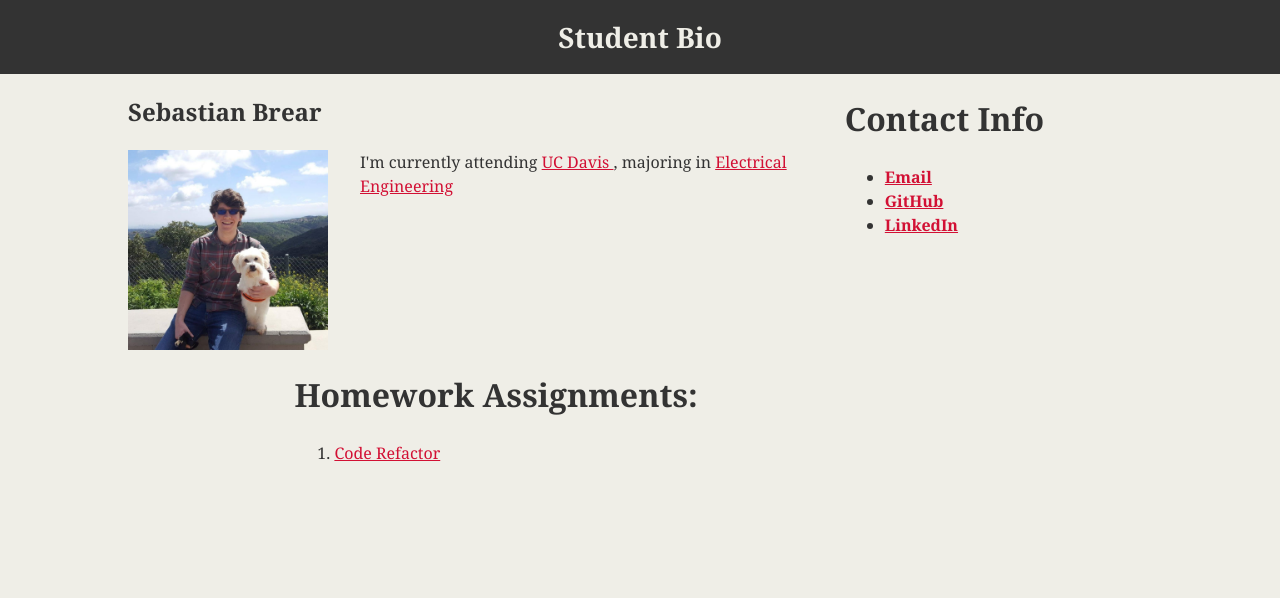
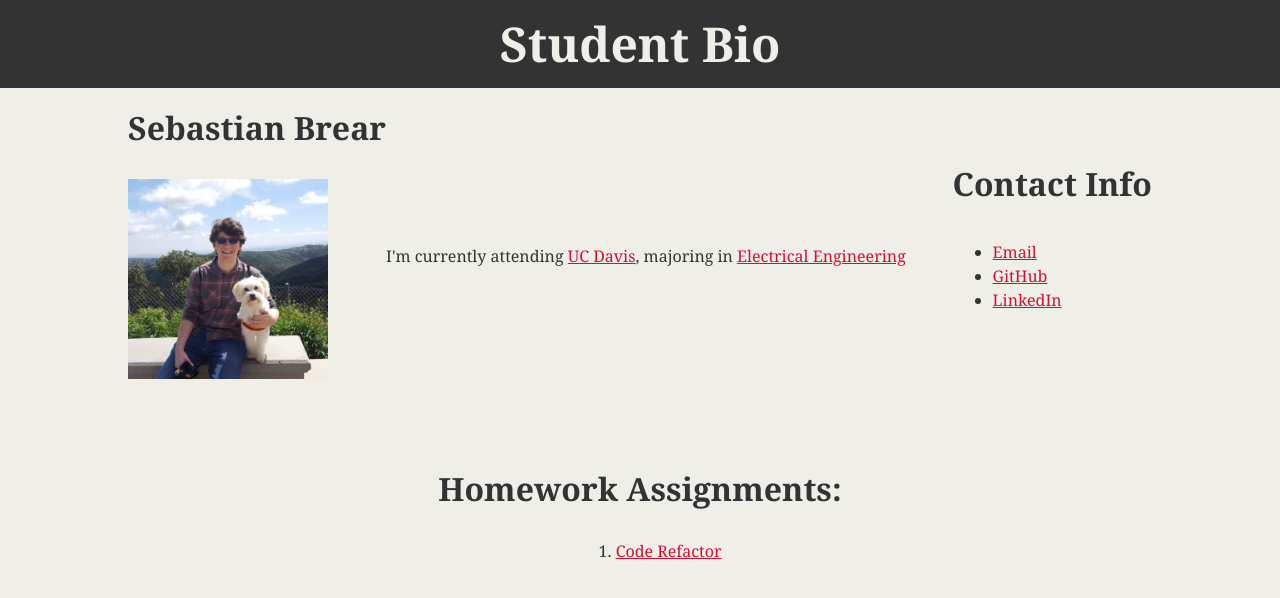
Before and after one commit to ssbrear/bootcamp-hw, a plain HTML site: page index.html in a window 1280 px wide. Drawn offline with Linux system fonts and the light colour scheme.

Commit message:
Altered the layout of the home page, as well as added semantic tags in place of div

```diff
--- a/index.html
+++ b/index.html
@@ -6,33 +6,28 @@
     <link href="style.css" type = "text/css" rel="stylesheet">
 </head>
 <body>
-    <!-- site header -->
+    <!-- Site Header -->
     <header>
         <h1 class = "top">Student Bio</h1>
     </header>
 
-    <div class = "container">
-        <section id = "main-bio">
-            <h1>Sebastian Brear</h1>
-            <img id = "bio-img" src = "profile-picture.jpg" width = "200" height = "200" alt="Not Loading">
-            <p>
-                I'm currently attending
-                <a href = "https://www.ucdavis.edu/" target="_blank">
-                    UC Davis
-                </a>
-                , majoring in
-                <a href = "https://www.livescience.com/47571-electrical-engineering.html#:~:text=Electrical%20engineering%20is%20one%20of,to%20huge%20power%20station%20generators." target="_blank">
-                    Electrical Engineering
-                </a>
-            </p>
-        </section>
-    </div>
+    <section class = "wrapper">
 
-    <div id = "contact-info"><strong>
+    <!-- Picture and short bio -->
+    <main id = "bio">
+        <h1>Sebastian Brear</h1>
+        <img id = "bio-img" src = "profile-picture.jpg" width = "200" height = "200" alt="Not Loading">
+    </main>
+
+    <p>
+        I'm currently attending <a href = "https://www.ucdavis.edu/">UC Davis</a>, majoring in <a href = "https://tinyurl.com/ybm2462h">Electrical Engineering</a>
+    </p>
+
+    <!-- Unordered list of contact info -->
+    <section id = "contact">
         <h1>
             Contact Info
         </h1>
-        <section>
             <ul>
                 <li>
                     <a href = "mailto: sebastian.brear@gmail.com" target="_blank">Email</a>
@@ -44,10 +39,12 @@
                     <a href = "https://www.linkedin.com/in/sebastian-brear-966033189/" target="_blank">LinkedIn</a>
                 </li>
             </ul>
-        </section>
-    </strong></div>
+    </section>
 
-    <div id = "homework">
+    </section>
+
+    <!-- Ordered list of homework assignments in chronological order -->
+    <aside id = "homework">
         <h1>
             Homework Assignments:
         </h1>
@@ -56,6 +53,9 @@
                 <a href="1/Develop/index-1.html" target="_blank">Code Refactor</a>
             </li>
         </ol>
-    </div>
+    </aside>
+
+
 </body>
+
 </html>
--- a/style.css
+++ b/style.css
@@ -1,51 +1,64 @@
+/* General style of the entire page */
+* {
+    font-family: Georgia, 'Times New Roman', Times, serif;
+}
+
 body{
     background-color: #efeee7;
-    font-family: Georgia, 'Times New Roman', Times, serif;
     color: #333;
     margin: 0;
     padding: 0;
     line-height: 1.5;
 }
 
+header h1{
+    margin: 0;
+    padding: 8px;
+
+    background-color: #333;
+    color: #efeee7;
+
+    text-align: center;
+    font-size: 48px;
+}
+
+/* Styling of individual elements */
+
+h1 {
+    font-size: 32px;
+    margin-top: 16px;
+}
+
+p {
+    position: relative;
+    top: 140px;
+    font-size: 16px;
+}
+
+ol {
+    list-style-position: inside;
+}
+
 a{
     color: #d21034;
 }
 
-header{
-    background-color: #333;
-    text-align: center;
+.wrapper {
+    margin: auto;
+    width: 1024px;
+    overflow: auto;
 }
 
-header h1{
-    color: #efeee7;
-    font-size: 28px;
-    padding: 16px;
-    margin: 0;
+#bio {
+    float: left;
 }
 
-.container{
-    width: 1024px;
-    margin: 0 auto;
+#contact {
+    float: right;
 }
 
-#main-bio, #bio-img, #contact-info{
-    float: left
+#homework {
+    margin-top: 80px;
+    text-align: center;
+    list-style-position: inside;
 }
-
-#bio-img{
-    margin-right: 32px;
-}
-
-#main-bio{
-    width: 70%;
-}
-
-#contact-info{
-    width: 30%;
-}
-
-#homework{
-    margin-left: 23%;
-    clear: both;
-    float: left;
-}
```
